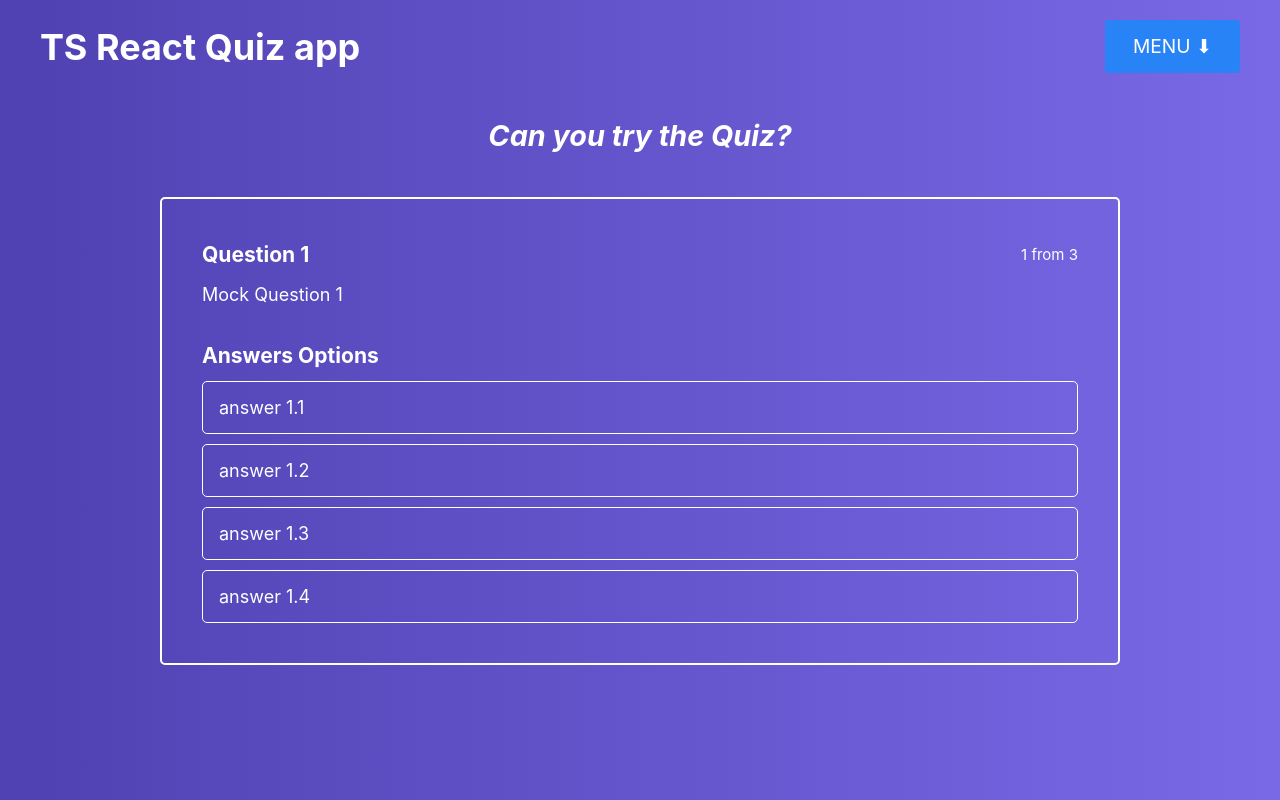
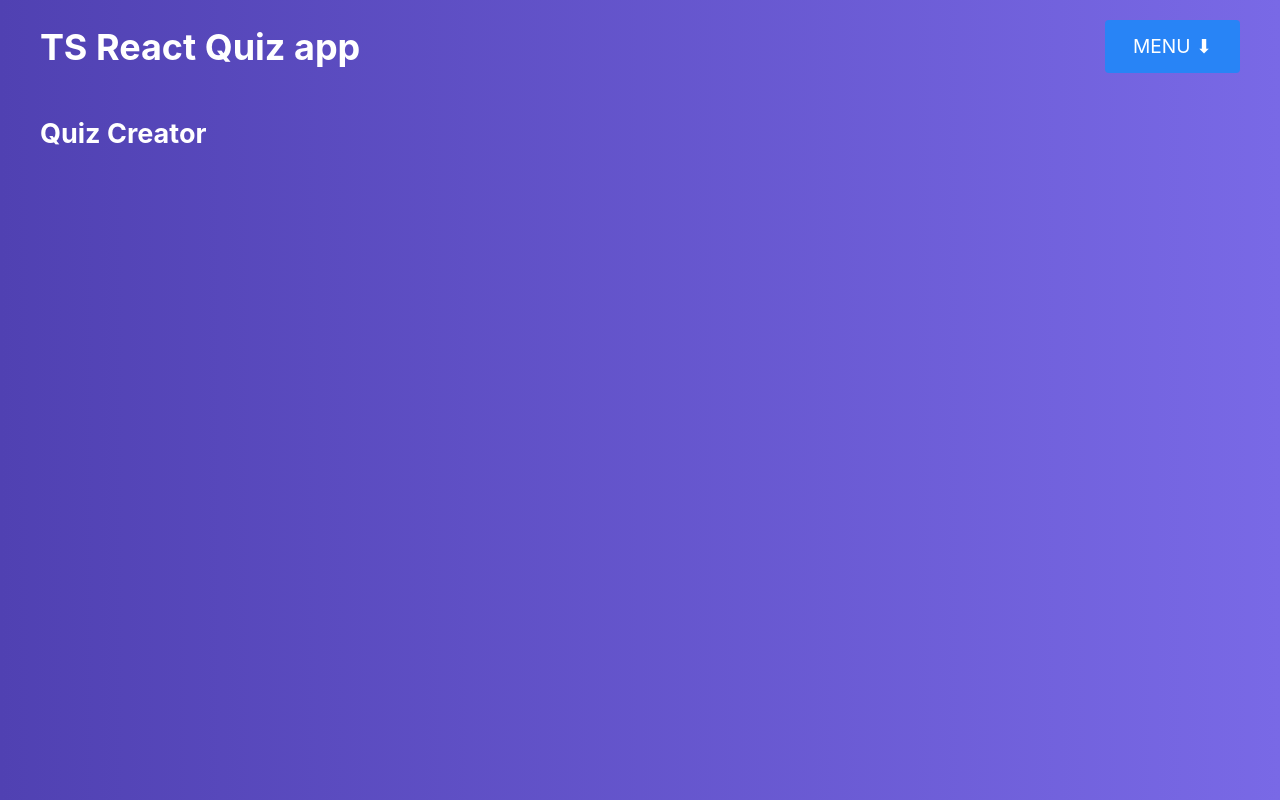
Before and after one commit to Filgeary/ts-react-quiz-app, a React (Create React App) app: page /quiz-creator in a window 1280 px wide. Built offline with nearby package versions, Linux system fonts and the light colour scheme.

Commit message:
feat: add Routes & mocked components

```diff
--- a/src/App/App.tsx
+++ b/src/App/App.tsx
@@ -4,6 +4,10 @@ import Quiz from '../components/Quiz/Quiz'
 import { IQuiz } from '../models'
 import { _mockQuizzes } from '../_mocks/_mockQuizzes'
 import NavBar from '../ui/NavBar/NavBar'
+import { Route, Routes } from 'react-router-dom'
+import QuizList from '../components/QuizList/QuizList'
+import Auth from '../components/Auth/Auth'
+import QuizCreator from '../components/QuizCreator/QuizCreator'
 
 const quizzesData: IQuiz[] = _mockQuizzes
 
@@ -15,7 +19,12 @@ const App = () => (
     </header>
 
     <main>
-      <Quiz data={quizzesData} />
+      <Routes>
+        <Route path='/' element={<QuizList />} />
+        <Route path='/auth' element={<Auth />} />
+        <Route path='/quiz/:id' element={<Quiz data={quizzesData} />} />
+        <Route path='/quiz-creator' element={<QuizCreator />} />
+      </Routes>
     </main>
   </Layout>
 )
--- /dev/null
+++ b/src/components/Auth/Auth.tsx
@@ -0,0 +1,11 @@
+import React from 'react'
+
+const Auth = () => {
+  return (
+    <div>
+      <h2>Auth</h2>
+    </div>
+  )
+}
+
+export default Auth
--- /dev/null
+++ b/src/components/QuizCreator/QuizCreator.tsx
@@ -0,0 +1,11 @@
+import React from 'react'
+
+const QuizCreator = () => {
+  return (
+    <div>
+      <h2>Quiz Creator</h2>
+    </div>
+  )
+}
+
+export default QuizCreator
--- /dev/null
+++ b/src/components/QuizList/QuizList.tsx
@@ -0,0 +1,11 @@
+import React from 'react'
+
+const QuizList = () => {
+  return (
+    <div>
+      <h2>Quiz List</h2>
+    </div>
+  )
+}
+
+export default QuizList
--- a/src/index.tsx
+++ b/src/index.tsx
@@ -2,10 +2,13 @@ import React from 'react'
 import ReactDOM from 'react-dom'
 import './index.css'
 import App from './App/App'
+import { BrowserRouter } from 'react-router-dom'
 
 ReactDOM.render(
   <React.StrictMode>
-    <App />
+    <BrowserRouter>
+      <App />
+    </BrowserRouter>
   </React.StrictMode>,
   document.getElementById('root'),
 )
```
Also changed, not shown: 1 other file (tests, documents, lock files or other folders).
